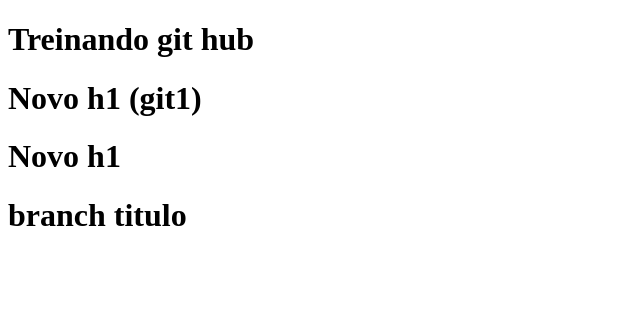
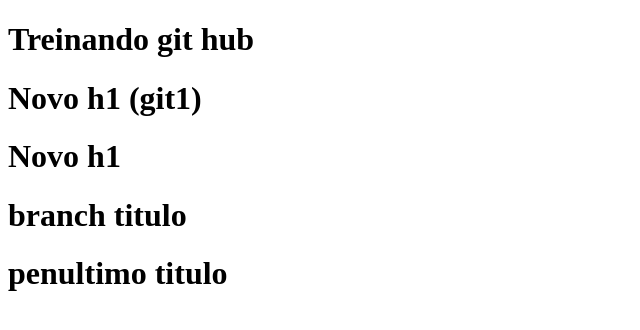
Before and after one commit to LeonaldoJunior/teste, a plain HTML site: page index.html in a window 1280 px wide. Shown: the whole page, without its empty margins (0-640 px from the left). Drawn offline with Linux system fonts and the light colour scheme.

Commit message:
Ultimo titulo

```diff
--- a/index.html
+++ b/index.html
@@ -10,5 +10,6 @@
     <h1>Novo h1 (git1)</h1>
     <h1>Novo h1</h1>
     <h1>branch titulo</h1>
+    <h1>penultimo titulo</h1>
 </body>
 </html>
```
